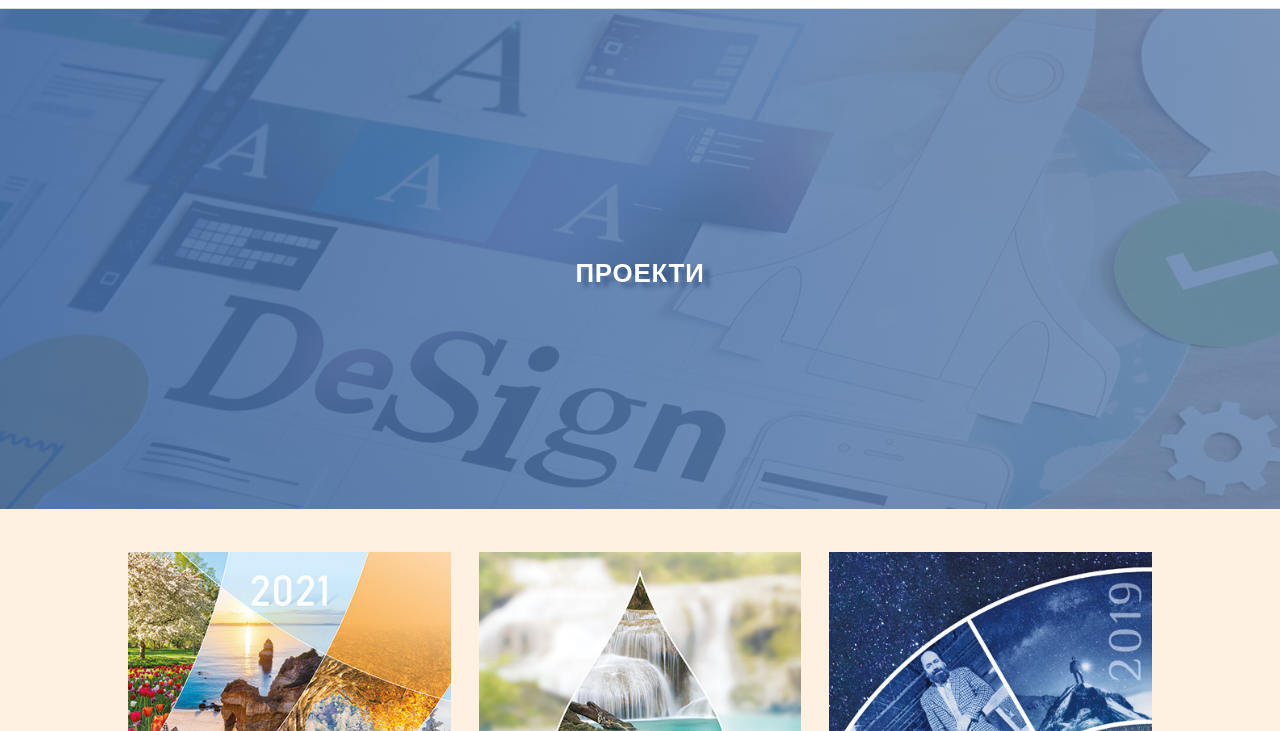
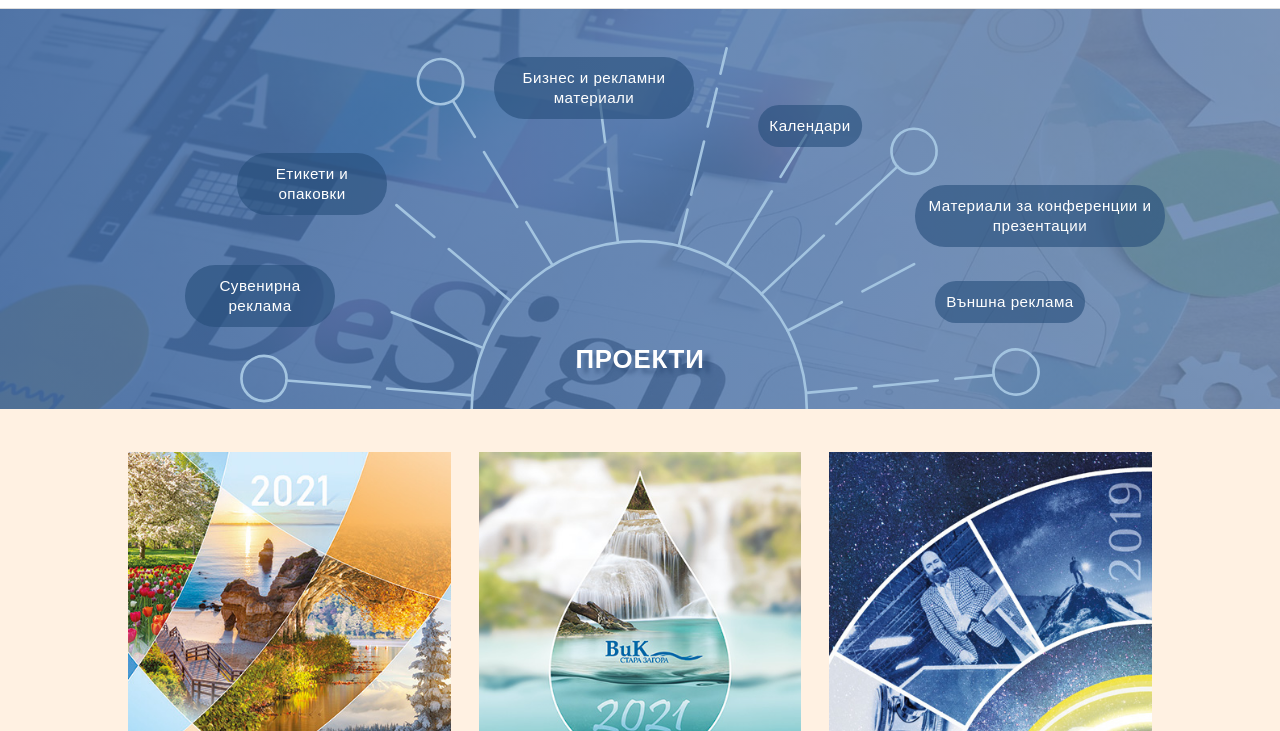
Before and after one commit to strosi/akrom-site, a plain HTML site: page projects/index.html in a window 1280 px wide. Shown: the part 69-800 px from the top of the page. Drawn offline with Linux system fonts and the light colour scheme; a web font is replaced by a local one.

Commit message:
Add projects header drawing

```diff
--- a/projects/index.html
+++ b/projects/index.html
@@ -39,11 +39,17 @@
             </div>
         </div>
         <div class="header-illustration">
-            <div class="about-drawing">
-                <!-- <img src="../images/about-drawing.svg" alt="About drawing"> -->
+            <div class="sun-drawing">
+                <img src="../images/sun-drawing.svg" alt="About drawing">
             </div>
             <div class="header-text">
                 <h1>Проекти</h1>
+                <h3>Етикети и опаковки</h3>
+                <h3>Бизнес и рекламни материали</h3>
+                <h3>Календари</h3>
+                <h3>Сувенирна реклама</h3>
+                <h3>Материали за конференции и презентации</h3>
+                <h3>Външна реклама</h3>
             </div>
         </div>
     </header>
--- a/styles/contacts.css
+++ b/styles/contacts.css
@@ -41,12 +41,18 @@
 }
 
 .contacts .contact-means li {
+    position: relative;
     display: flex;
     flex-direction: column;
     line-height: 1.7em;
     align-items: center;
     padding: 3rem 0;
     border-bottom: 1px solid lightgrey;
+}
+
+.contacts .contact-means li svg {
+    position: absolute;
+    top: 14px;
 }
 
 .contacts .contact-means li.email {
--- a/styles/projects.css
+++ b/styles/projects.css
@@ -2,10 +2,21 @@
     position: relative;
     height: 500px;
     overflow: hidden;
-    background: linear-gradient(90deg, rgba(68, 109, 165, 0.9), rgba(92, 126, 172, 0.8)), url('../images/projects.jpg');
+    background: linear-gradient(90deg, rgba(68, 109, 165, 0.9), rgba(92, 126, 172, 0.8)), url("../images/projects.jpg");
     background-size: cover;
     background-position: left;
     background-repeat: no-repeat;
+}
+
+.header-illustration .sun-drawing {
+    position: absolute;
+    top: 27%;
+    left: 50%;
+    transform: translateX(-50%) translateY(-100px);
+}
+
+.header-illustration .sun-drawing img {
+    min-width: 500px;
 }
 
 .header-illustration .header-text {
@@ -14,32 +25,180 @@
     z-index: 10;
 }
 
-.header-illustration .header-text>h1 {
+.header-illustration .header-text > h1 {
     position: absolute;
+    top: 49%;
     font-size: 1.7em;
     text-transform: uppercase;
     left: 50%;
     transform: translateX(-50%);
-    padding-top: 2rem;
+    padding: 0;
     text-shadow: 7px 5px 4px rgb(31 61 103 / 50%);
+}
+
+.header-illustration .header-text > h3 {
+    position: absolute;
+    font-weight: 400;
+    line-height: 1.3em;
+    min-width: 100px;
+    max-width: 150px;
+    left: 50%;
+    transform: translateX(-50%);
+    border-radius: 2em;
+    padding: 0.7rem;
+    background-color: rgb(37 77 123 / 0.6);
+}
+
+.header-illustration .header-text > h3:nth-child(2) {
+    top: 9rem;
+    transform: translateX(calc(-50% + 90px));
+}
+
+.header-illustration .header-text > h3:nth-child(3) {
+    top: 2rem;
+}
+
+.header-illustration .header-text > h3:nth-child(4) {
+    top: 8rem;
+    transform: translateX(calc(-50% - 78px));
+}
+
+.header-illustration .header-text > h3:nth-child(5) {
+    top: 19rem;
+    transform: translateX(calc(-50% - 85px));
+}
+
+.header-illustration .header-text > h3:nth-child(6) {
+    top: 24.5rem;
+}
+
+.header-illustration .header-text > h3:nth-child(7) {
+    top: 20rem;
+    transform: translateX(calc(-50% + 90px));
 }
 
 .gallery {
     padding: 7rem 0;
 }
 
+@media (min-width: 300px) {
+    .header-illustration .header-text > h3:nth-child(2) {
+        transform: translateX(calc(-50% + 100vw / 3));
+    }
+    .header-illustration .header-text > h3:nth-child(3) {
+        transform: translateX(calc(-50% + (100vw - 350px) / 20));
+    }
+    .header-illustration .header-text > h3:nth-child(4) {
+        transform: translateX(calc(-50% - (100vw + 50px) / 4));
+    }
+    .header-illustration .header-text > h3:nth-child(5) {
+        transform: translateX(calc(-50% - (100vw - 150px) / 2));
+    }
+    .header-illustration .header-text > h3:nth-child(6) {
+        transform: translateX(calc(-50% - 100vw / 40));
+    }
+    .header-illustration .header-text > h3:nth-child(7) {
+        transform: translateX(calc(-50% + 100vw / 3));
+    }
+}
+
 @media (min-width: 600px) {
-    .header-illustration .header-text>h1 {
-        top: 50%;
-        /* bottom: 35px; */
-        padding: 0;
+    .header-illustration .header-text > h3:nth-child(2) {
+        top: 9rem;
+    }
+    .header-illustration .header-text > h3:nth-child(3) {
+        min-width: 200px;
+    }
+    .header-illustration .header-text > h3:nth-child(4) {
+        top: 8rem;
+    }
+    .header-illustration .header-text > h3:nth-child(5) {
+        top: 19rem;
+        transform: translateX(calc(-50% - (100vw) / 3));
+    }
+    .header-illustration .header-text > h3:nth-child(6) {
+        top: 25.5rem;
+        max-width: 250px;
+    }
+    .header-illustration .header-text > h3:nth-child(7) {
+        top: 18rem;
     }
 }
 
 @media (min-width: 900px) {
+    .header-illustration {
+        height: 400px;
+    }
+    .header-illustration .sun-drawing {
+        bottom: 0;
+        transform: translateX(-50%) translateY(-40px);
+    }
+    .header-illustration .sun-drawing img {
+        width: 700px;
+    }
+    /* Reset styles from index.css */
     .header-illustration .header-text {
         position: static;
         top: unset;
         transform: unset;
+        text-align: center;
+    }
+    .header-illustration .header-text > h1 {
+        top: unset;
+        bottom: 35px;
+        padding: 0;
+    }
+    .header-illustration .header-text > h3:nth-child(2) {
+        top: 9rem;
+        transform: translateX(calc(-50% - (100vw + 70px) / 4));
+    }
+    .header-illustration .header-text > h3:nth-child(3) {
+        top: 3rem;
+        transform: translateX(calc(-50% - 100vw / 26));
+    }
+    .header-illustration .header-text > h3:nth-child(4) {
+        top: 6rem;
+        transform: translateX(calc(-50% + 100vw / 6));
+    }
+    .header-illustration .header-text > h3:nth-child(5) {
+        top: 16rem;
+    }
+    .header-illustration .header-text > h3:nth-child(6) {
+        top: 11rem;
+        transform: translateX(calc(-50% + 100vw / 3));
+    }
+    .header-illustration .header-text > h3:nth-child(7) {
+        top: 17rem;
+        transform: translateX(calc(-50% + (100vw + 400px) / 4));
     }
 }
+@media (min-width: 1200px) {
+    .header-illustration .sun-drawing {
+        transform: translateX(-50%) translateY(-70px);
+    }
+    .header-illustration .sun-drawing:hover img {
+        transform: scale(1.1, 1.1);
+    }
+    .header-illustration .sun-drawing img {
+        width: 800px;
+        transition: transform 0.3s ease;
+    }
+    .header-illustration .header-text > h3:nth-child(2) {
+        transform: translateX(calc(-50% - 328px));
+    }
+    .header-illustration .header-text > h3:nth-child(3) {
+        transform: translateX(calc(-50% - 46px));
+    }
+    .header-illustration .header-text > h3:nth-child(4) {
+        transform: translateX(calc(-50% + 170px));
+    }
+    .header-illustration .header-text > h3:nth-child(5) {
+        transform: translateX(calc(-50% - 380px));
+    }
+    .header-illustration .header-text > h3:nth-child(6) {
+        transform: translateX(calc(-50% + 400px));
+    }
+    .header-illustration .header-text > h3:nth-child(7) {
+        transform: translateX(calc(-50% + 370px));
+    }
+}
```
Also changed, not shown: contacts/index.html (+12 -0 lines), images/sun-drawing.svg (added).
